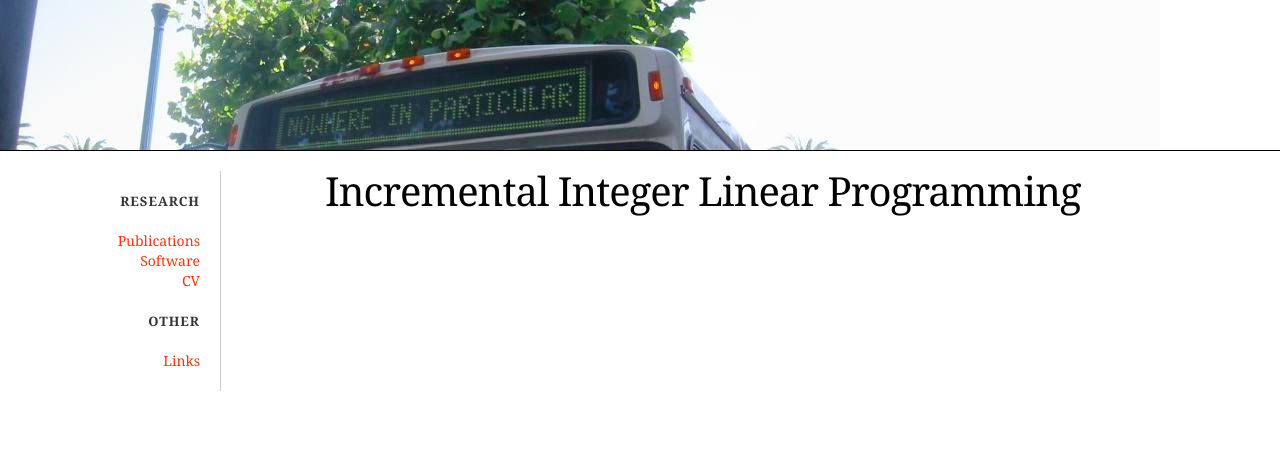
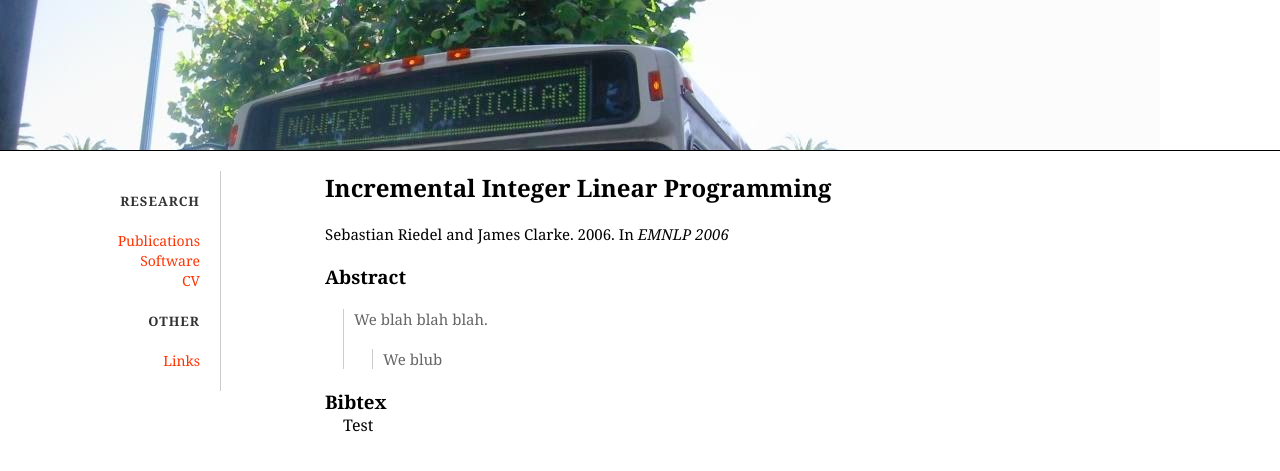
Before and after one commit to riedelcastro/riedelcastro.github.com, a Jekyll site: the page built from publications/test.markdown, in a window 1280 px wide. Shown: the top 471 px of the page. Built offline with Jekyll 4.4.1, drawn with Linux system fonts in a browser that asks for light colours; Markdown is read by kramdown in place of the engine named in the settings.

Commit message:
started software and publications

```diff
--- a/css/stylesheet.css
+++ b/css/stylesheet.css
@@ -160,3 +160,13 @@ a:hover {
     position: relative;
     top: 15px;
 }
+
+blockquote {
+    margin: 0 18px 18px 18px;
+    font-size:12px;
+    color:#666;
+    padding-left:10px;
+    border-left:1px solid #ccc;
+}
+
+pre { margin: 0 18px 18px 18px;}
--- a/publications/test.markdown
+++ b/publications/test.markdown
@@ -6,4 +6,14 @@ title: IILP
 
 
 Incremental Integer Linear Programming
-=======================================
+--------------------------------------
+
+Sebastian Riedel and James Clarke. 2006. In _EMNLP 2006_
+
+### Abstract
+> We blah blah blah.
+>> We blub
+
+### Bibtex
+
+    Test
```
